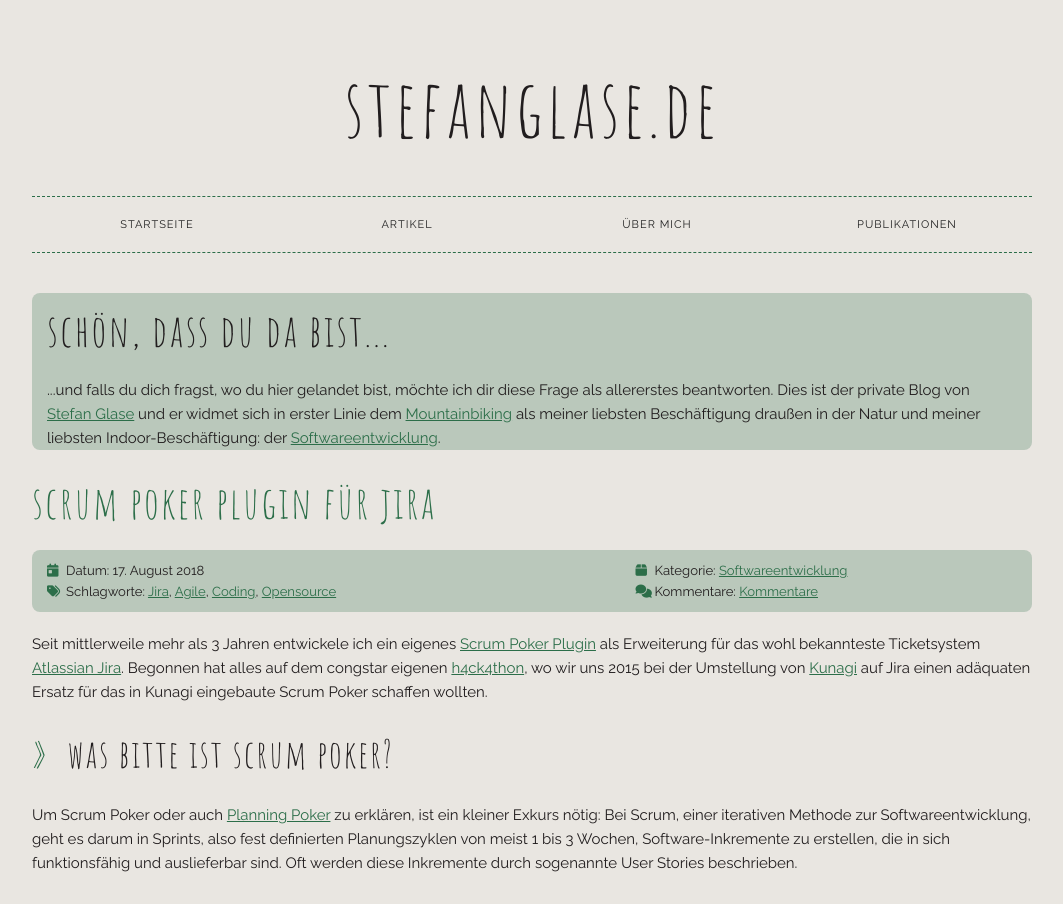
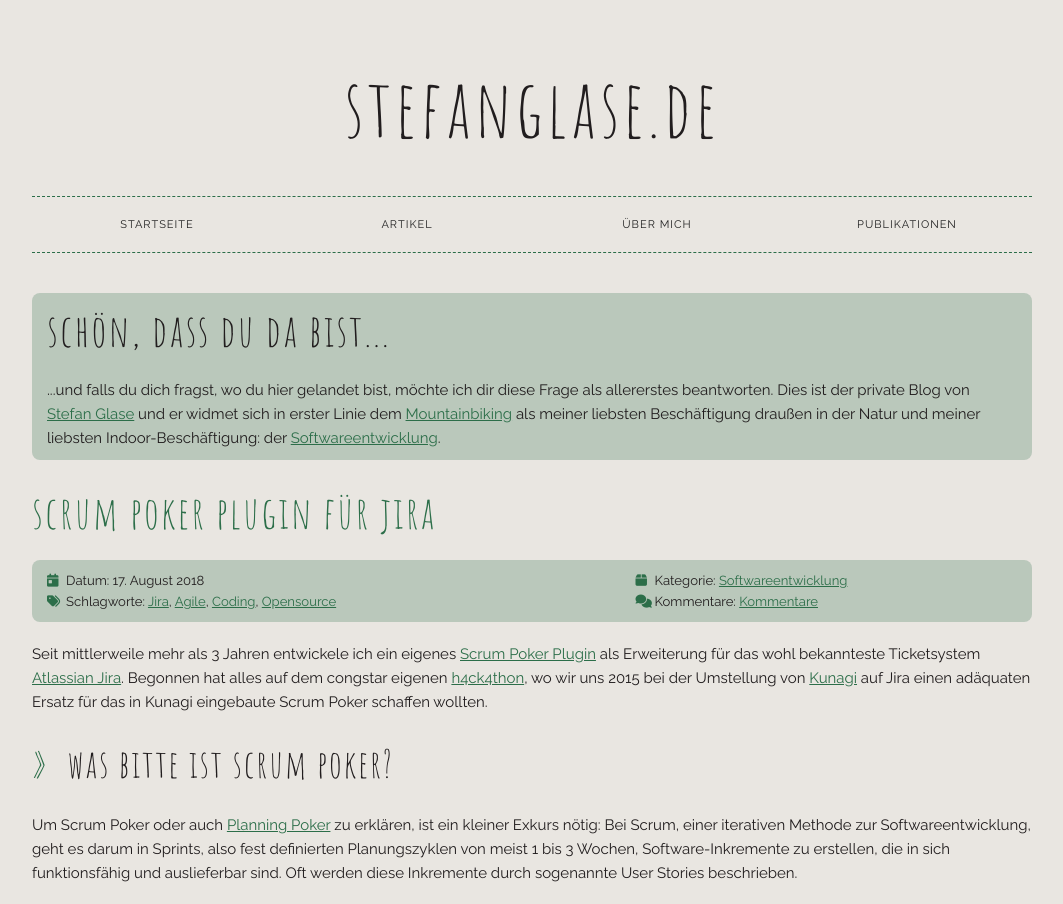
Before and after one commit to codescape/codescape.github.com, a Jekyll site: the page built from index.html, in a window 1280 px wide. Shown: the top 904 px of the page, without its empty margins (108-1171 px from the left). Built offline with Jekyll 4.4.1, drawn with Linux system fonts in a browser that asks for light colours; nearby versions of some CDN libraries; the list of posts is cut into pages by our own code; comment, search, counter and statistics services are not loaded.

Commit message:
Adjust padding in .hero class

```diff
--- a/css/custom.css
+++ b/css/custom.css
@@ -117,8 +117,11 @@ img {
 .hero {
     background: var(--contrast-bg);
     border-radius: 8px;
-    padding: 1rem 1.5rem 0;
+    padding: 1rem 1.5rem;
     margin: 0 0 2.5rem; }
+
+.hero p:last-child {
+    margin-bottom: 0; }
 
 /* headings */
 
```
